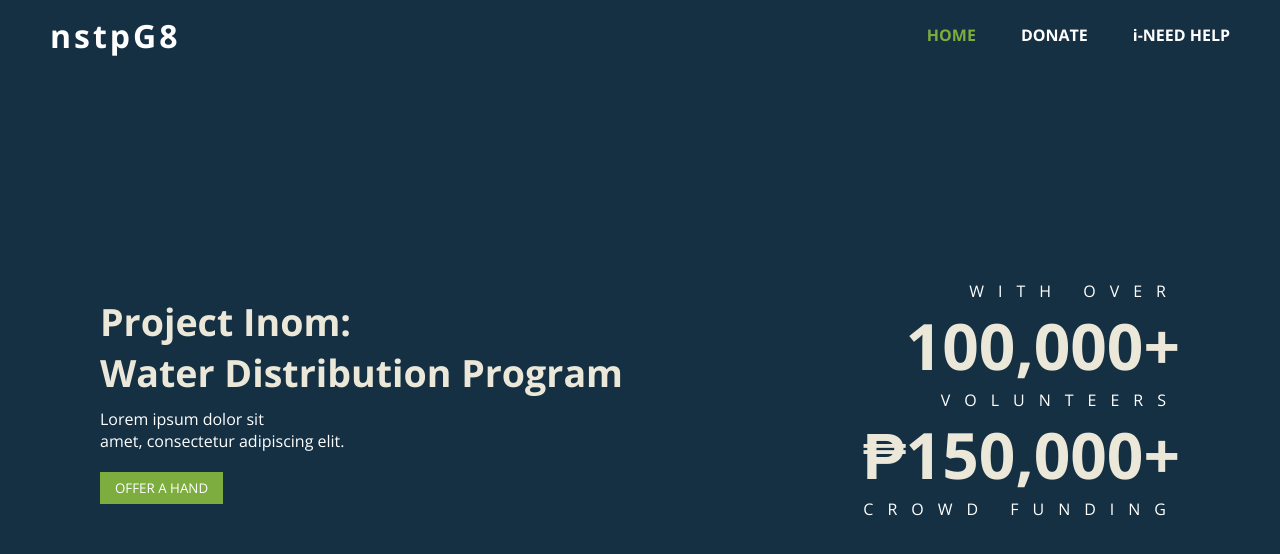
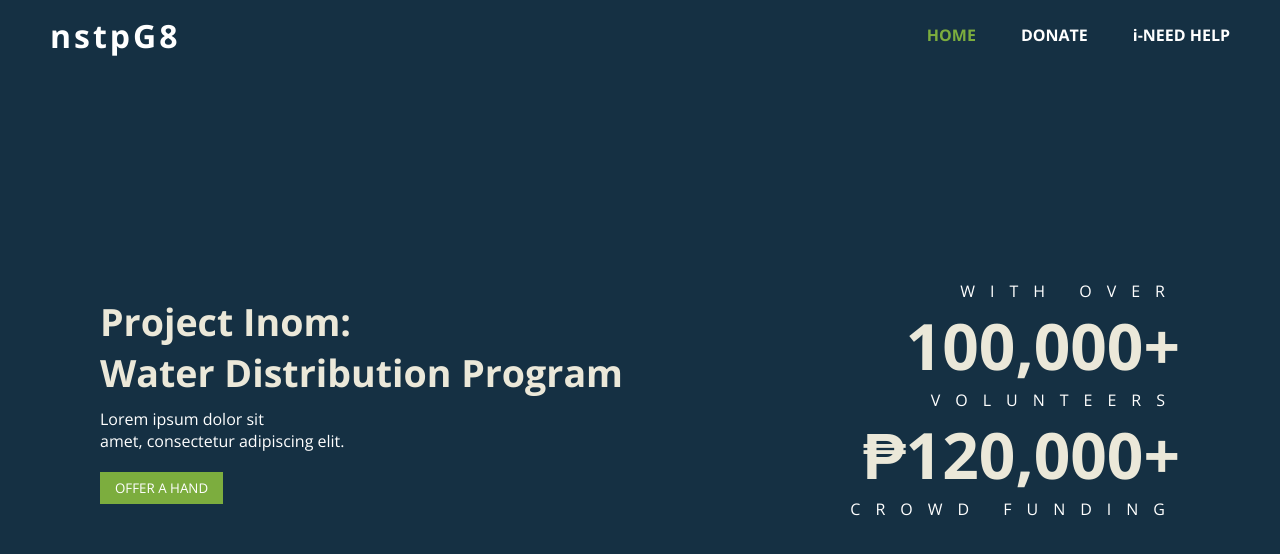
Before and after one commit to luckyx314/projectInom, a React (Create React App) app in the folder client/: page /home in a window 1280 px wide. Shown: the top 554 px of the page. Built offline with nearby package versions, Linux system fonts and the light colour scheme.

Commit message:
animated counter for homepage and some modals
- count the n of volunteers and funding

```diff
--- a/client/src/components/HomePage/HomePage.css
+++ b/client/src/components/HomePage/HomePage.css
@@ -30,11 +30,13 @@
 
 .counter-container {
     text-align: right;
+    width: 100%;
 }
 
 .counter-container div {
     color: white;
-    letter-spacing: 14px;
+    letter-spacing: 15px;
+
 }
 
 .home-wrapper button {
@@ -45,3 +47,8 @@
     color: white;
     margin-top: 10px;
 }
+
+.participant-details {
+    display: flex;
+    justify-content: flex-end
+}
--- a/client/src/components/HomePage/HomePage.js
+++ b/client/src/components/HomePage/HomePage.js
@@ -1,4 +1,5 @@
-import React from "react";
+import React, { useState } from "react";
+import { animated, useSpring } from "react-spring";
 // css
 import "./HomePage.css";
 
@@ -14,6 +15,30 @@ const HomePage = () => {
         dispatch(errorModal());
     };
 
+    const [participants] = useState(120000)
+    const [funding] = useState(100000)
+
+    const props = useSpring({
+        val: participants,
+        from: {
+            val: 0
+        },
+        config: {
+            duration: 2500
+        }
+
+    })
+    const props1 = useSpring({
+        val: funding,
+        from: {
+            val: 0
+        },
+        config: {
+            duration: 2500
+        }
+
+    })
+
     return (
         <div className="home-wrapper">
             <div className="home-container">
@@ -28,9 +53,9 @@ const HomePage = () => {
             </div>
             <div className="counter-container">
                 <div>WITH OVER</div>
-                <h2>{Number(100000).toLocaleString()}+</h2>
+                <h2 className="participant-details"><span></span><animated.span>{props1.val.to(val => Math.floor(val).toLocaleString())}</animated.span>+</h2>
                 <div>VOLUNTEERS</div>
-                <h2>&#8369;{Number(150000).toLocaleString()}+</h2>
+                <h2 className="participant-details"><span>&#8369;</span><animated.span>{props.val.to(val => Math.floor(val).toLocaleString())}</animated.span>+</h2>
                 <div>CROWD FUNDING</div>
             </div>
         </div>
--- a/client/src/components/Modals/VolunteerModal/VolunteerModal.js
+++ b/client/src/components/Modals/VolunteerModal/VolunteerModal.js
@@ -1,9 +1,21 @@
-import React from "react";
+import React, { useState } from "react";
 import { useSpring, animated } from "react-spring";
 
 import "./VolunteerModal.css";
 
 const VolunteerModal = () => {
+    const [participants] = useState(100000);
+
+    const props = useSpring({
+        val: participants,
+        from: {
+            val: 0,
+        },
+        config: {
+            duration: 2000,
+        },
+    });
+
     return (
         <div className="volunteer-modal-wrapper">
             <div className="volunteer-form-container">
@@ -55,7 +67,9 @@ const VolunteerModal = () => {
             </div>
             <div className="volunteer-count-container">
                 <div className="volunteer-count">
-                    <span>{Number(100000).toLocaleString()}</span>
+                    <animated.span>
+                        {props.val.to((val) => Math.floor(val).toLocaleString())}
+                    </animated.span>
                     <div>Number of volunteers</div>
                 </div>
             </div>
```
Also changed, not shown: client/src/components/Modals/DonationModal/DonationModal.js (+7 -5 lines).
